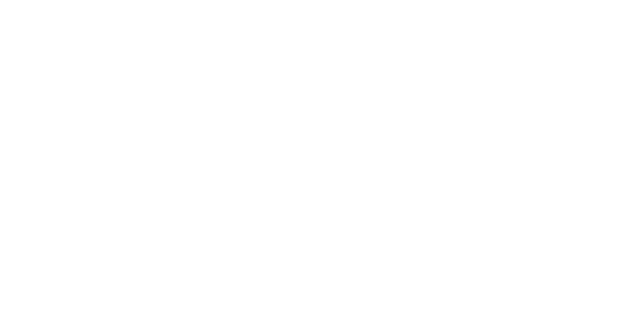
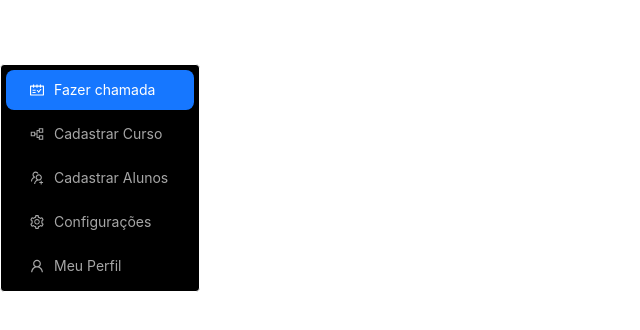
Before and after one commit to pistz/gestao_frontend, a React (Vite) app in the folder gestao-frequencia/: page /home in a window 1280 px wide. Shown: the top 330 px of the page, without its empty margins (0-640 px from the left). Built offline with nearby package versions, Linux system fonts and the light colour scheme.

Commit message:
create app body

```diff
--- a/gestao-frequencia/src/App.tsx
+++ b/gestao-frequencia/src/App.tsx
@@ -1,9 +1,13 @@
+
+import './global.css'
+import { RoutesReference } from './routes/Routes'
 
 function App() {
 
 
   return (
     <>
+      <RoutesReference />
     </>
   )
 }
--- a/gestao-frequencia/src/components/pages/error/Error.tsx
+++ b/gestao-frequencia/src/components/pages/error/Error.tsx
@@ -1,12 +1,13 @@
 import React from "react";
+import error from '../../../assets/page-not-found.png'
+import './styles.css'
 
 export const ErrorPage:React.FC = () =>{
 
     return (
         <>
             <div>
-                <h1> OOPS!</h1>
-                <h2>Algo saiu errado!</h2>
+                <img src={error} alt="Page not found"/>
             </div>
         </>
     )
--- /dev/null
+++ b/gestao-frequencia/src/components/pages/error/styles.css
@@ -0,0 +1,12 @@
+div {
+    display: flex;
+    align-items: center;
+    justify-content: center;
+    align-content: center;
+    margin-top: 2rem;
+}
+
+img {
+    width: 80%;
+    height: auto;
+}
--- /dev/null
+++ b/gestao-frequencia/src/components/pages/home/Home.tsx
@@ -0,0 +1,13 @@
+import { Outlet } from "react-router-dom"
+import { SideMenu } from "../../shared/menu/Menu"
+import { routes } from "../../../routes/Routes"
+
+export const Home = () =>{
+    return(
+        <>
+            <SideMenu listItems={routes}>
+                <Outlet />
+            </SideMenu>
+        </>
+    )
+}
--- /dev/null
+++ b/gestao-frequencia/src/components/pages/login/Login.tsx
@@ -0,0 +1,24 @@
+import React from "react"
+import { useNavigate } from "react-router-dom"
+export const Login:React.FC = () =>{
+
+    const navigate = useNavigate();
+
+    const handleLogin = () =>{
+        navigate('/home')
+    }
+    return (
+        <>
+            <div>
+                <label>Login</label>
+                <input type="text" />
+
+                <label htmlFor="">Senha</label>
+                <input type="password" />
+            </div>
+            <div>
+                <input type="button" value="entrar" onClick={handleLogin}/>
+            </div>
+        </>
+    )
+}
--- a/gestao-frequencia/src/components/pages/login/index.tsx
+++ /dev/null
@@ -1 +0,0 @@
-export default[]
--- /dev/null
+++ b/gestao-frequencia/src/components/shared/menu/Menu.tsx
@@ -0,0 +1,52 @@
+import React from 'react';
+import { Layout, Menu } from 'antd';
+import { IMenu } from './types';
+import type { MenuProps } from 'antd';
+import {menuStyles, layoutStyles, siderStyles} from './styles'
+import { useNavigate } from 'react-router-dom';
+
+
+const {Sider, Content} = Layout;
+
+export const SideMenu:React.FC<IMenu> = ({listItems, children}:IMenu) => {
+
+    const menuItems:MenuProps['items'] = listItems?.map((item, index) => ({
+            key: String(index),
+            icon: React.createElement(item.icon),
+            label: `${item.label}`
+        }
+    ));
+
+    const navigate = useNavigate();
+
+    const handleRedirect = (pages:MenuProps['items'], key:string) =>{
+        if(pages){
+            const index = Number(key);
+            navigate(`${pages[index]}`);
+        }
+    }
+
+    return (
+        <>
+            <Layout hasSider={true} style={layoutStyles}>
+                <Sider
+                    breakpoint='lg'
+                    collapsedWidth='0'
+                    style={siderStyles}
+                >
+                    <Menu
+                        theme="dark"
+                        mode="inline"
+                        defaultSelectedKeys={['0']}
+                        items={menuItems}
+                        style={menuStyles}
+                        onClick={(e) => handleRedirect(menuItems, e.key)}
+                    />
+                </Sider>
+                <Content>
+                    {children}
+                </Content>
+            </Layout>
+        </>
+    )
+}
--- /dev/null
+++ b/gestao-frequencia/src/components/shared/menu/styles.ts
@@ -0,0 +1,16 @@
+export const menuStyles = {
+    backgroundColor: "#000",
+    border:'solid 0.1rem #000',
+    borderRadius:'0.4rem 0.4rem'
+
+}
+
+export const layoutStyles = {
+    backgroundColor: "#fff4",
+}
+
+export const siderStyles = {
+    backgroundColor: "#000",
+    border:'solid 0.1rem #fff',
+    borderRadius:'0.25rem 0.25rem'
+}
--- /dev/null
+++ b/gestao-frequencia/src/components/shared/menu/types.ts
@@ -0,0 +1,7 @@
+import type { MenuProps } from 'antd';
+import React from  'react';
+
+export interface IMenu {
+    listItems : MenuProps['items'] | undefined,
+    children : React.ReactNode
+}
--- /dev/null
+++ b/gestao-frequencia/src/global.css
@@ -0,0 +1,4 @@
+*{
+    padding: 0;
+    margin: 0 auto;
+}
--- a/gestao-frequencia/src/routes/Routes.tsx
+++ b/gestao-frequencia/src/routes/Routes.tsx
@@ -1 +1,51 @@
-export default {}
+import { UserOutlined, UsergroupAddOutlined, PartitionOutlined, SettingOutlined, ScheduleOutlined } from '@ant-design/icons';
+import { ErrorPage } from '../components/pages/error/Error';
+import { BrowserRouter, Route, Routes } from 'react-router-dom';
+import { Login } from '../components/pages/login/Login';
+import { Home } from '../components/pages/home/Home';
+
+export const routes = [
+    {
+        icon:ScheduleOutlined,
+        label:'Fazer chamada',
+        path:'list',
+        element: <ErrorPage />
+    },
+    {
+        icon:PartitionOutlined,
+        label:'Cadastrar Curso',
+        path:'course',
+        element: <ErrorPage />
+    },
+    {
+        icon:UsergroupAddOutlined,
+        label:'Cadastrar Alunos',
+        path:'students',
+        element: <ErrorPage />
+    },
+    {
+        icon:SettingOutlined,
+        label:'Configurações',
+        path:'settings',
+        element: <ErrorPage />
+    },
+    {
+        icon:UserOutlined,
+        label: 'Meu Perfil',
+        path: 'profile',
+        element: <ErrorPage />
+    }
+]
+
+export const RoutesReference: React.FC = () =>{
+    return (
+        <BrowserRouter>
+            <Routes>
+                <Route path='/' element={<Login />} />
+                <Route path='/home' element={<Home />}>
+                    {routes.map((_,index) => <Route path={routes[index].path} element={routes[index].element} key={index} />)}
+                </Route>
+            </Routes>
+        </BrowserRouter>
+    )
+}
```
Also changed, not shown: gestao-frequencia/src/assets/page-not-found.png (added).
